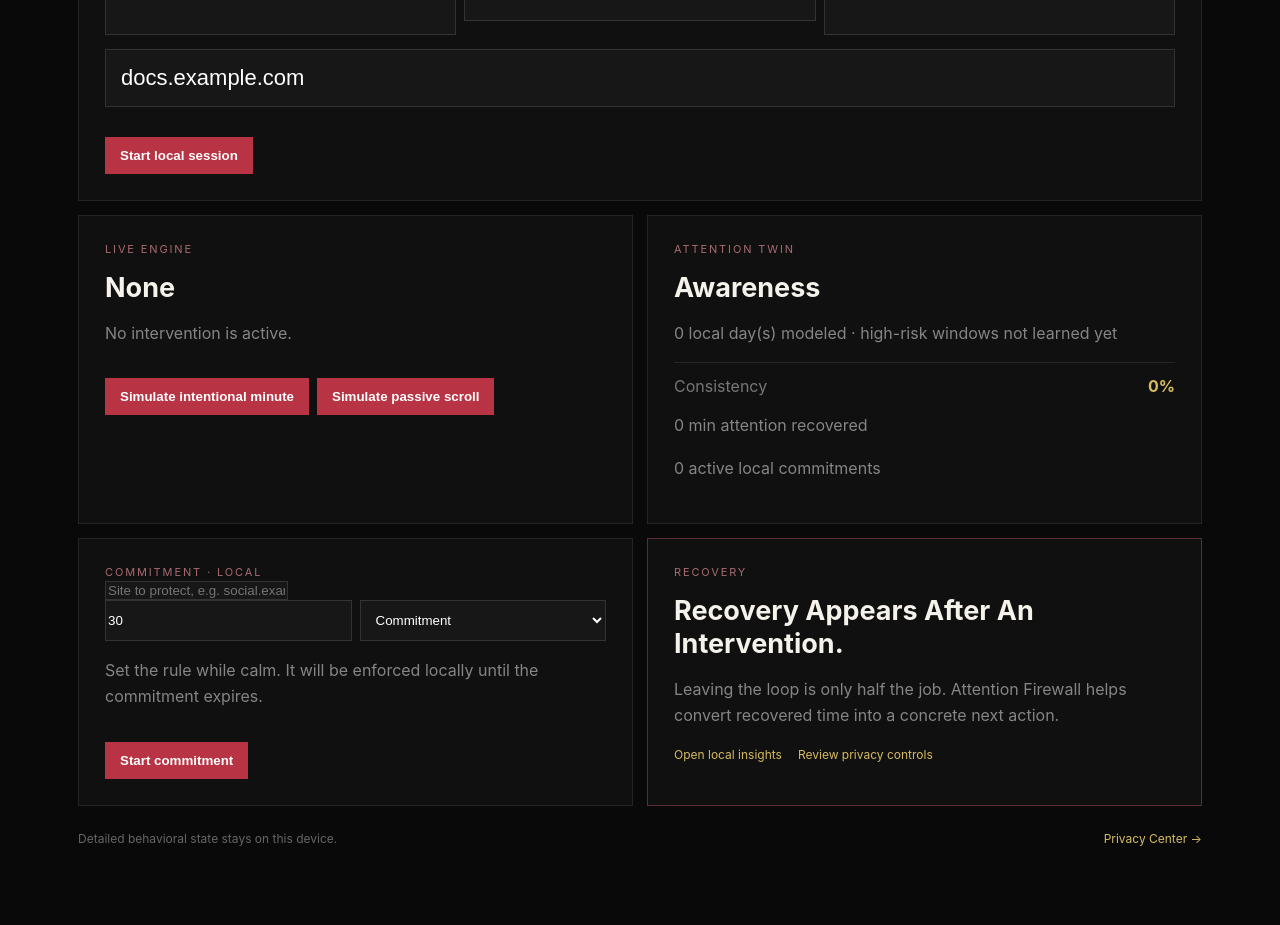
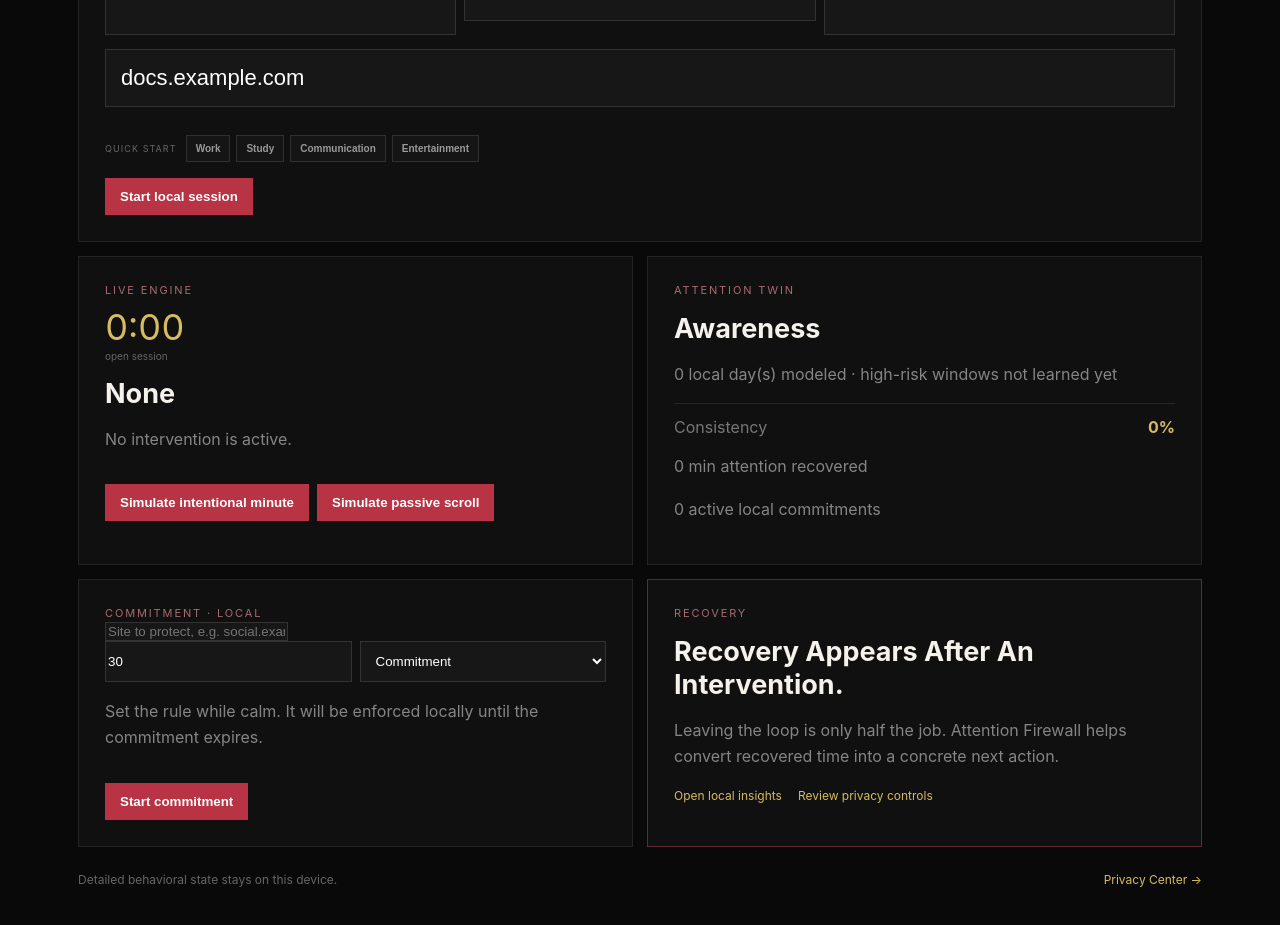
Before and after one commit to Nar-Lod/attention-firewall, a Next.js app in the folder apps/web/: page / in a window 1280 px wide. Shown: the part 860-1785 px from the top of the page. Before the commit the page ends 1756 px from the top, so only its background shows below. Built offline with nearby package versions, Linux system fonts and the light colour scheme.

Commit message:
feat: add local focus presets and session budget timer

```diff
--- a/apps/web/app/page.tsx
+++ b/apps/web/app/page.tsx
@@ -63,6 +63,13 @@ export default function Home(){
  const [summary,setSummary]=useState(emptyDay());
  const [history,setHistory]=useState<DailyHistory>({version:1,days:[]});
  const [status,setStatus]=useState("");
+ const [sessionNow,setSessionNow]=useState(Date.now());
+
+ useEffect(()=>{
+  if(!runtime)return;
+  const timer=window.setInterval(()=>setSessionNow(Date.now()),1000);
+  return ()=>window.clearInterval(timer);
+ },[runtime]);
 
  useEffect(()=>{
   if(loaded)return;
@@ -91,6 +98,12 @@ export default function Home(){
   setSummary(nextHistory.days[0]??emptyDay());
   await profileStore.set(nextProfile);
   await historyStore.set(nextHistory);
+ };
+
+ const applyPreset=(preset:Purpose)=>{
+  const presets:Record<Purpose,{intent:string;budget:string;domains:string}>={work:{intent:"Finish focused work",budget:"45",domains:"docs.example.com, github.com"},study:{intent:"Complete a focused study block",budget:"40",domains:"docs.example.com, wikipedia.org"},communication:{intent:"Handle essential communication",budget:"25",domains:"mail.example.com, calendar.example.com"},entertainment:{intent:"Take a deliberate entertainment break",budget:"30",domains:"video.example.com"},rest:{intent:"Rest without attention drift",budget:"30",domains:"music.example.com"},other:{intent:"Complete one intentional task",budget:"30",domains:"example.com"}};
+  const selected=presets[preset];
+  setPurpose(preset);setIntent(selected.intent);setBudget(selected.budget);setDomains(selected.domains);setStatus("Preset loaded locally. Review it before starting.");
  };
 
  const start=()=>{
@@ -195,6 +208,11 @@ export default function Home(){
  };
 
  const recoveredMinutes=Math.round((summary.attentionRecoveredSeconds??0)/60);
+ const sessionSeconds=runtime&&profile.intent?Math.max(0,Math.floor((sessionNow-profile.intent.startedAt)/1000)):0;
+ const sessionMinutes=Math.floor(sessionSeconds/60);
+ const sessionRemainder=String(sessionSeconds%60).padStart(2,"0");
+ const sessionBudget=profile.intent?.budgetMinutes??0;
+ const sessionProgress=sessionBudget?Math.min(100,Math.round((sessionSeconds/(sessionBudget*60))*100)):0;
  const driftRisk=assessment?Math.round(assessment.score*100):0;
 
  return <main className="shell">
@@ -231,11 +249,14 @@ export default function Home(){
       <select value={mode} onChange={e=>setMode(e.target.value as Mode)}><option value="adaptive">Adaptive</option><option value="strict">Strict</option></select>
     </div>
     <input value={domains} onChange={e=>setDomains(e.target.value)} placeholder="Target domains, comma separated"/>
+    <div className="preset-row"><span>QUICK START</span>{(["work","study","communication","entertainment"] as Purpose[]).map(p=><button key={p} type="button" className="preset-button" onClick={()=>applyPreset(p)}>{p}</button>)}</div>
     <button onClick={start}>Start local session</button>
    </article>
 
    <article className="card">
     <div className="label">LIVE ENGINE</div>
+    <div className="session-header"><div><span className="session-time">{sessionMinutes}:{sessionRemainder}</span><small>{sessionBudget?`${sessionProgress}% of ${sessionBudget} min budget`:"open session"}</small></div>{runtime&&<button className="secondary-button session-end" onClick={()=>{setRuntime(null);setAssessment(null);setDecision("none");setStatus("Local session ended. Your saved history remains on this device.");}}>End session</button>}</div>
+    {runtime&&sessionBudget>0&&<div className="session-progress"><div style={{width:`${sessionProgress}%`}}/></div>}
     <h2>{decision}</h2>
     <p>{assessment?.reasons.length?assessment.reasons.join(" · "):"No intervention is active."}</p>
     <button onClick={()=>sample(false)}>Simulate intentional minute</button>
```
